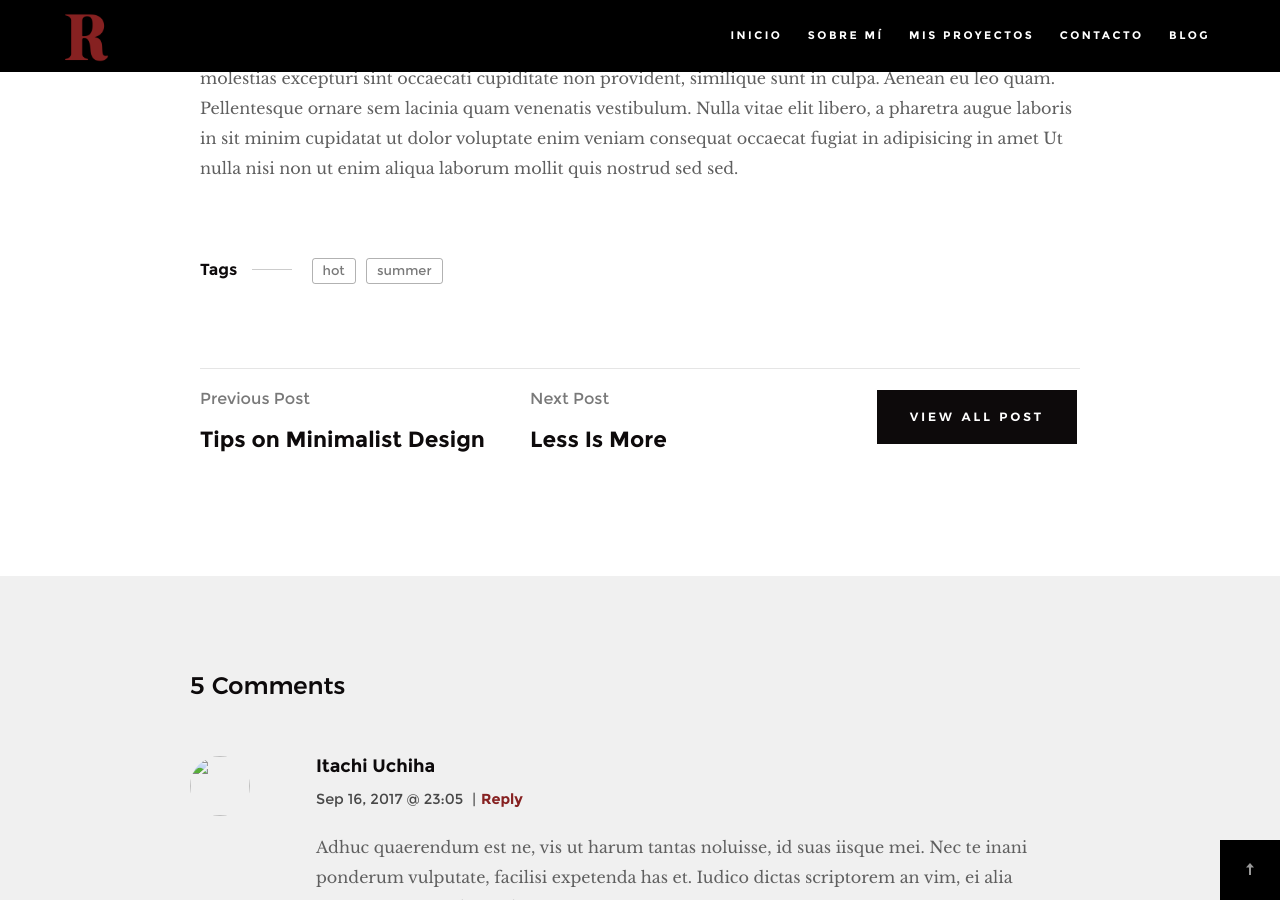
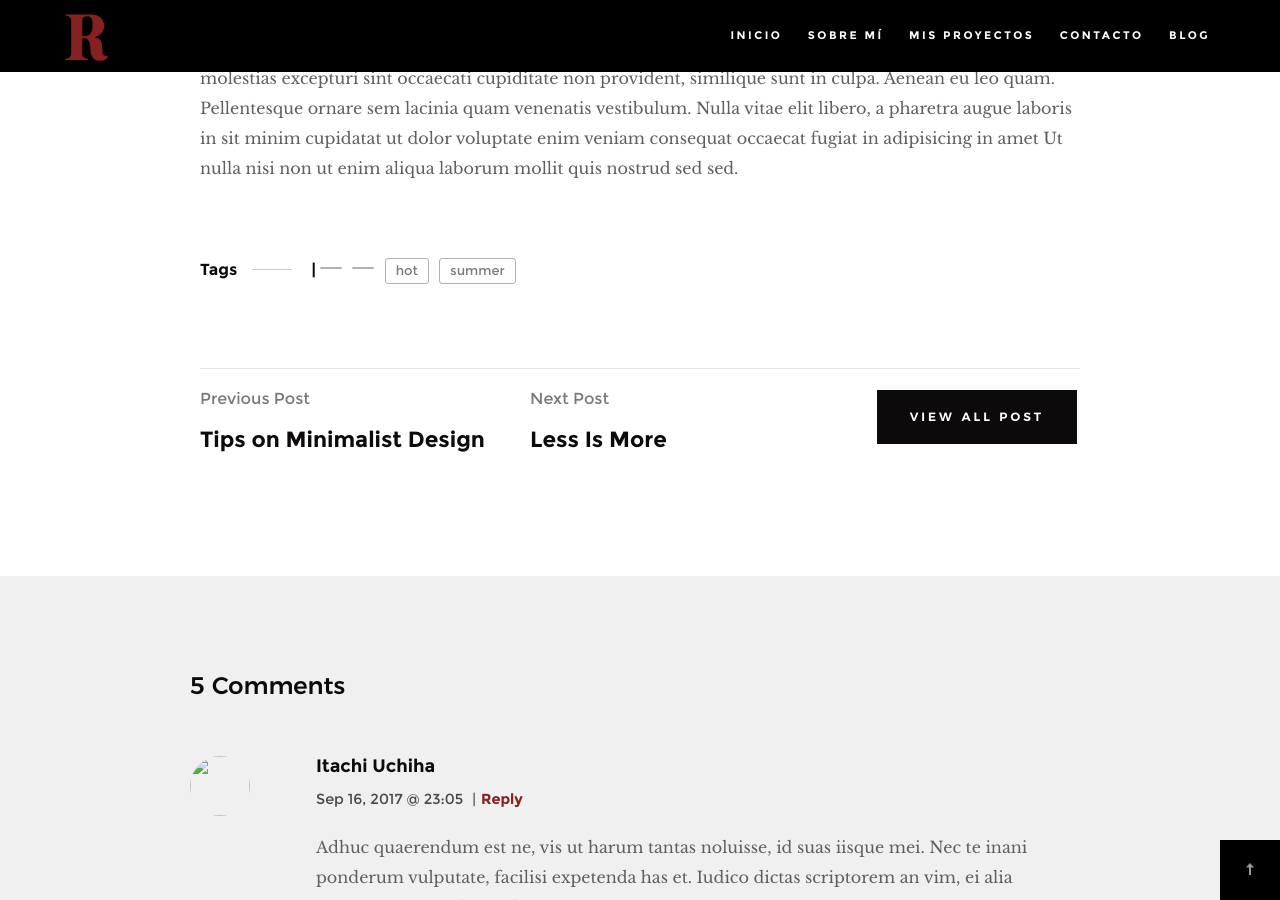
Before and after one commit to MrAnnix/Hola-theme-Jekyll, a Jekyll site: the page built from _posts/2019-03-21-Post-de-prueba.md, in a window 1280 px wide and 900 px high, scrolled down 3120 px. Built offline with Jekyll 4.4.1, drawn with Linux system fonts in a browser that asks for light colours.

Commit message:
Update post.html

```diff
--- a/_layouts/post.html
+++ b/_layouts/post.html
@@ -13,7 +13,7 @@
                     <div class="page-header__cat">
                         {% if page.categories %} |
                         {% for category in page.categories %}
-                        <a href="{{ site.baseurl }}{{ site.tag_page }}#{{ tag | slugify }}">{{ category }}</a>
+                        <a href="{{ site.baseurl }}{{ site.category_page }}#{{ category | slugify }}">{{ category }}</a>
                         {% endfor %}
                         {% endif %}
                     </div>
@@ -45,6 +45,11 @@
                     <span>Tags</span>
 
                     <span class="blog-content__tag-list">
+                      {% if page.tags %} |
+                      {% for tag in page.tags %}
+                      <a href="{{ site.baseurl }}{{ site.tag_page }}#{{ tag | slugify }}">{{ category }}</a>
+                      {% endfor %}
+                      {% endif %}
                       {% for tag in page.tags %}
                       <a href="#0">{{ tag }}</a>
                       {% endfor %}
```
